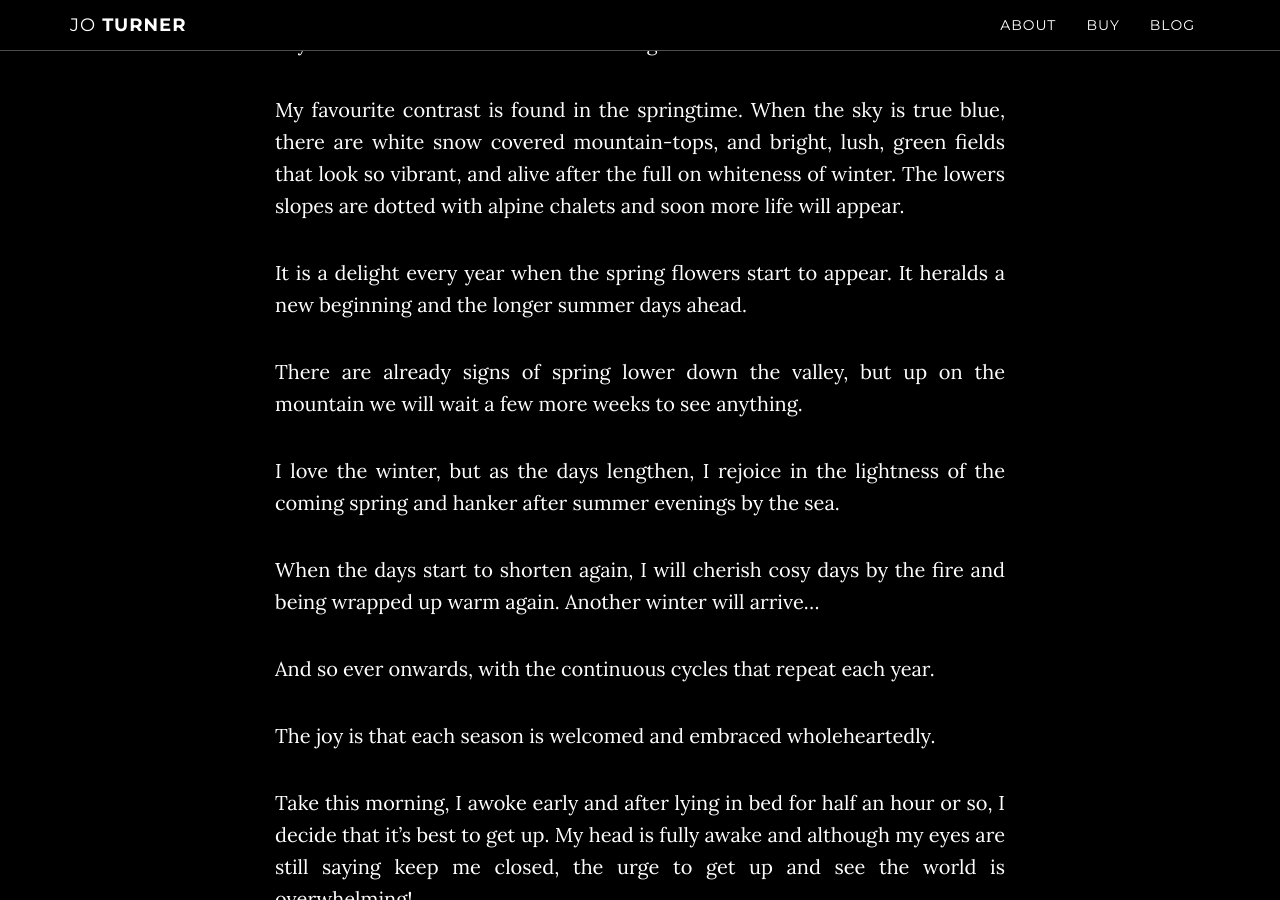
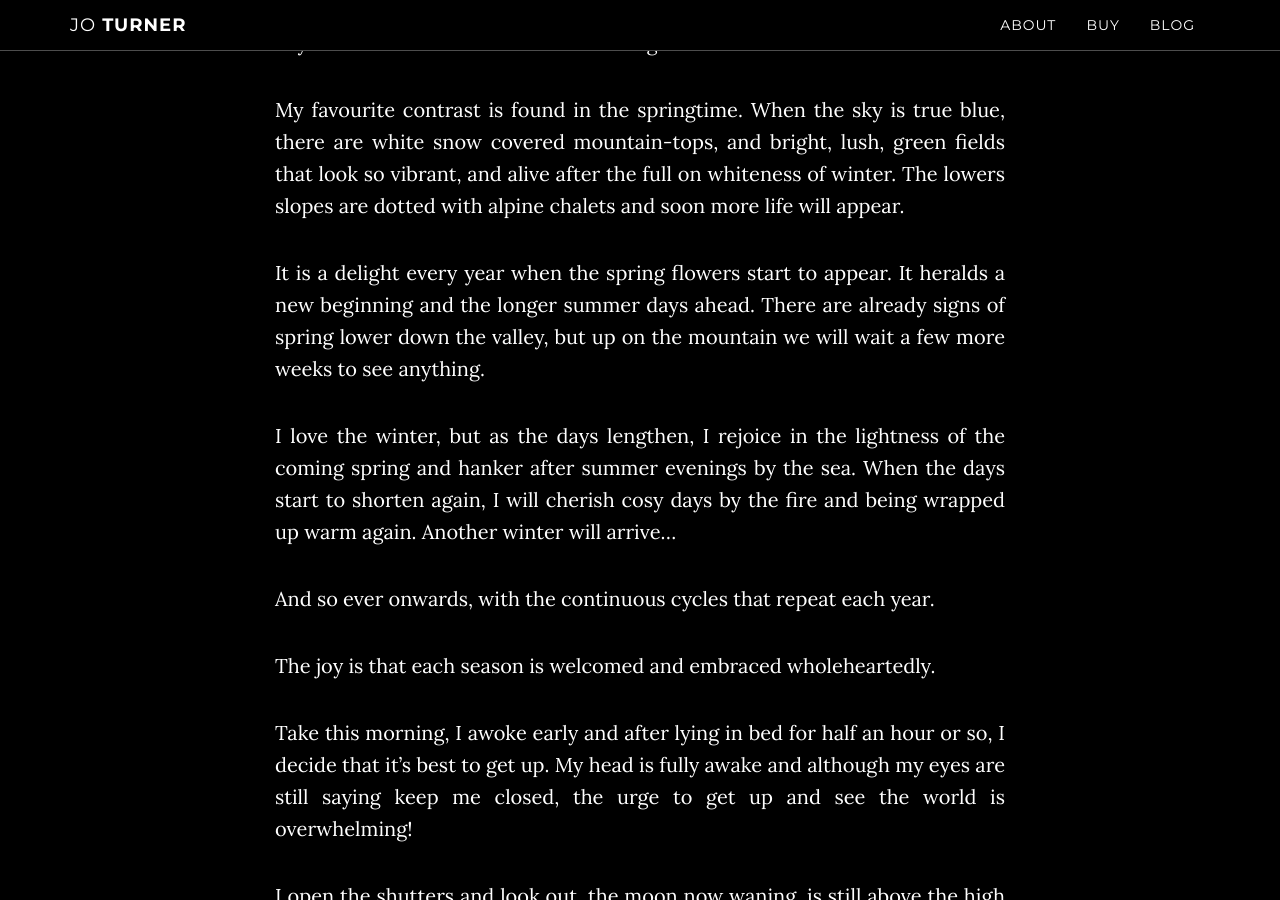
Before and after one commit to cardsfromtheedge/cardsfromtheedge.github.io, a Jekyll site: the page built from _posts/2019-03-15-Time-for-some-action.md, in a window 1280 px wide and 900 px high, scrolled down 1961 px. Built offline with Jekyll 4.4.1, drawn with Linux system fonts in a browser that asks for light colours.

```diff
--- a/_posts/2019-03-15-Time-for-some-action.md
+++ b/_posts/2019-03-15-Time-for-some-action.md
@@ -26,13 +26,9 @@ There are days when I’m grateful for the rain too, but on balance I relish the
 
 My favourite contrast is found in the springtime. When the sky is true blue, there are white snow covered mountain-tops, and bright, lush, green fields that look so vibrant, and alive after the full on whiteness of winter. The lowers slopes are dotted with alpine chalets and soon more life will appear.
 
-It is a delight every year when the spring flowers start to appear. It heralds a new beginning and the longer summer days ahead.
+It is a delight every year when the spring flowers start to appear. It heralds a new beginning and the longer summer days ahead. There are already signs of spring lower down the valley, but up on the mountain we will wait a few more weeks to see anything.
 
-There are already signs of spring lower down the valley, but up on the mountain we will wait a few more weeks to see anything.
-
-I love the winter, but as the days lengthen, I rejoice in the lightness of the coming spring and hanker after summer evenings by the sea.
-
-When the days start to shorten again, I will cherish cosy days by the fire and being wrapped up warm again. Another winter will arrive…
+I love the winter, but as the days lengthen, I rejoice in the lightness of the coming spring and hanker after summer evenings by the sea. When the days start to shorten again, I will cherish cosy days by the fire and being wrapped up warm again. Another winter will arrive…
 
 And so ever onwards, with the continuous cycles that repeat each year.
 
```
